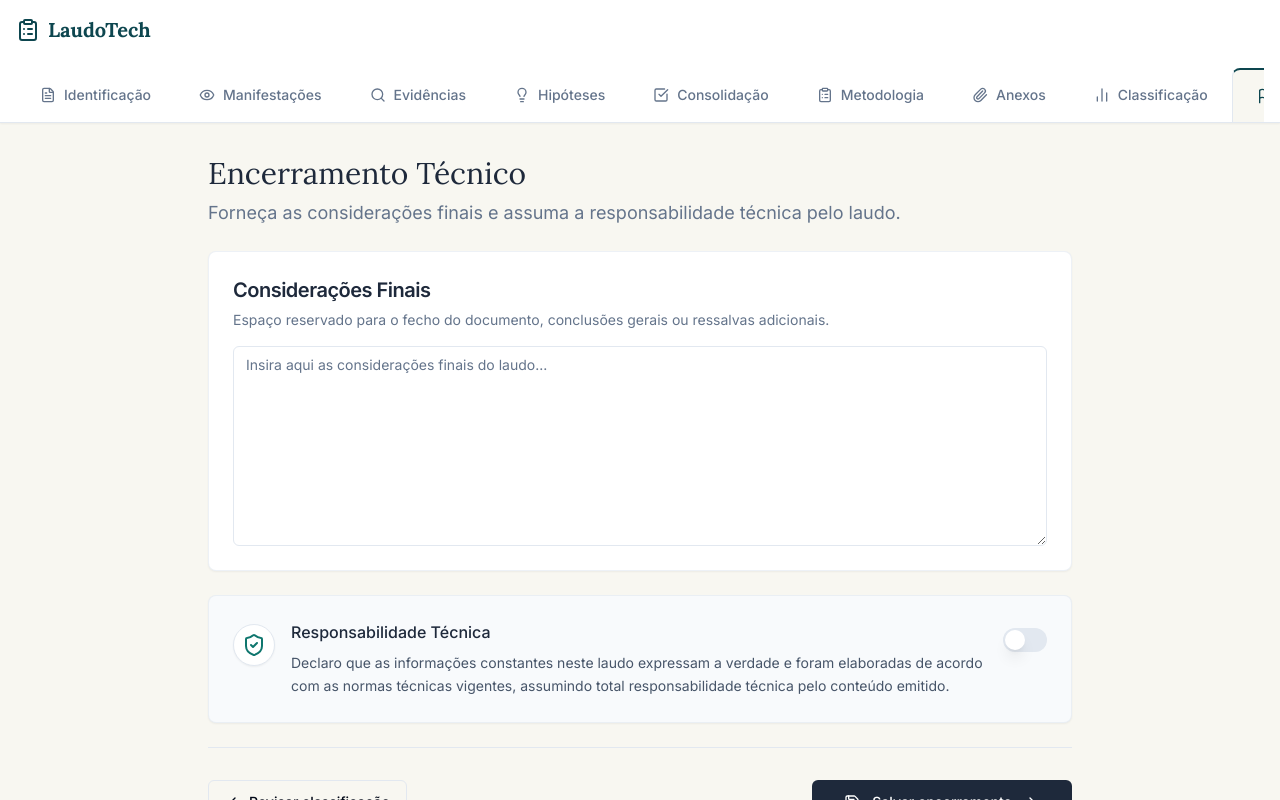
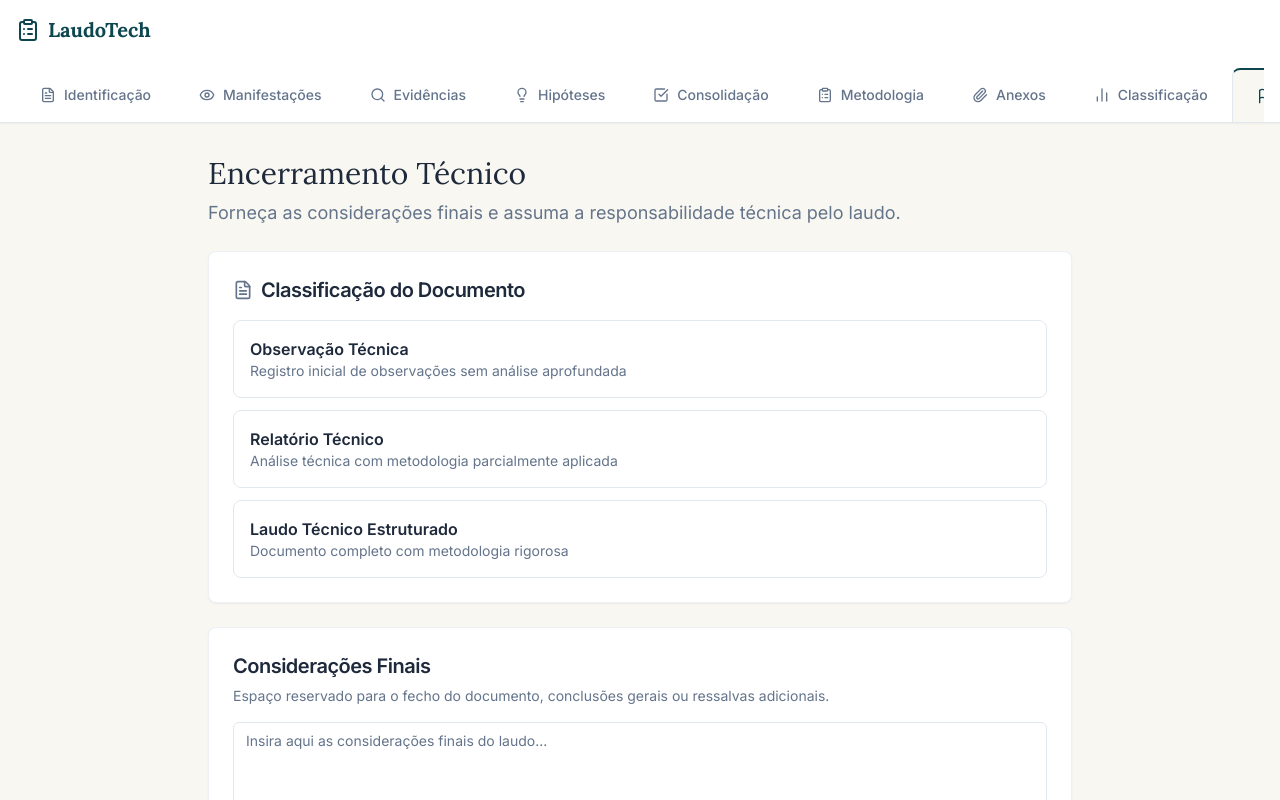
Before and after one commit to afnovaes1/App-Perytus, a React (Vite) app: page /laudo/novo/encerramento in a window 1280 px wide. Shown: the top 800 px of the page. Built offline with nearby package versions, Linux system fonts and the light colour scheme.

Commit message:
feat: Add document classification to Encerramento page

```diff
--- a/src/context/ReportContext.tsx
+++ b/src/context/ReportContext.tsx
@@ -48,6 +48,7 @@ export type ClassificacaoData = {
 }
 
 export type EncerramentoData = {
+  classificacaoDocumento: string
   consideracoesFinais: string
   responsabilidadeTecnica: boolean
 }
@@ -124,6 +125,7 @@ const defaultData: ReportData = {
     matrizGUT: { gravidade: '', urgencia: '', tendencia: '', justificativa: '' },
   },
   encerramento: {
+    classificacaoDocumento: '',
     consideracoesFinais: '',
     responsabilidadeTecnica: false,
   },
--- a/src/pages/laudo/Encerramento.tsx
+++ b/src/pages/laudo/Encerramento.tsx
@@ -1,6 +1,7 @@
 import React from 'react'
-import { Save, ChevronLeft, ChevronRight, ShieldCheck } from 'lucide-react'
+import { Save, ChevronLeft, ChevronRight, ShieldCheck, FileText, CheckCircle2 } from 'lucide-react'
 import { Card, CardContent, CardHeader, CardTitle, CardDescription } from '@/components/ui/card'
+import { cn } from '@/lib/utils'
 import { Button } from '@/components/ui/button'
 import { Textarea } from '@/components/ui/textarea'
 import { Switch } from '@/components/ui/switch'
@@ -15,11 +16,30 @@ export default function Encerramento() {
   const { data, updateSection } = useReport()
 
   const encerramento = data.encerramento || {
+    classificacaoDocumento: '',
     consideracoesFinais: '',
     responsabilidadeTecnica: false,
   }
 
   const handleUpdate = (f: string, v: string | boolean) => updateSection('encerramento', { [f]: v })
+
+  const classificacaoOptions = [
+    {
+      id: 'observacao',
+      title: 'Observação Técnica',
+      description: 'Registro inicial de observações sem análise aprofundada',
+    },
+    {
+      id: 'relatorio',
+      title: 'Relatório Técnico',
+      description: 'Análise técnica com metodologia parcialmente aplicada',
+    },
+    {
+      id: 'laudo',
+      title: 'Laudo Técnico Estruturado',
+      description: 'Documento completo com metodologia rigorosa',
+    },
+  ]
 
   const handleSave = () => {
     toast({
@@ -37,6 +57,37 @@ export default function Encerramento() {
           Forneça as considerações finais e assuma a responsabilidade técnica pelo laudo.
         </p>
       </div>
+
+      <Card className="border-border/60 shadow-sm mb-6">
+        <CardHeader className="pb-4">
+          <div className="flex items-center gap-2">
+            <FileText className="w-5 h-5 text-slate-500" />
+            <CardTitle className="text-xl text-slate-800">Classificação do Documento</CardTitle>
+          </div>
+        </CardHeader>
+        <CardContent className="space-y-3">
+          {classificacaoOptions.map((opt) => (
+            <div
+              key={opt.id}
+              onClick={() => handleUpdate('classificacaoDocumento', opt.id)}
+              className={cn(
+                'p-4 rounded-lg border cursor-pointer transition-all flex items-center justify-between',
+                encerramento.classificacaoDocumento === opt.id
+                  ? 'border-teal-600 bg-teal-50/30 ring-1 ring-teal-600'
+                  : 'border-slate-200 hover:border-slate-300 bg-white',
+              )}
+            >
+              <div>
+                <h4 className="font-semibold text-slate-800">{opt.title}</h4>
+                <p className="text-sm text-slate-500">{opt.description}</p>
+              </div>
+              {encerramento.classificacaoDocumento === opt.id && (
+                <CheckCircle2 className="w-5 h-5 text-teal-600" />
+              )}
+            </div>
+          ))}
+        </CardContent>
+      </Card>
 
       <Card className="border-border/60 shadow-sm">
         <CardHeader className="pb-4">
```
Also changed, not shown: .skip.config.json.
